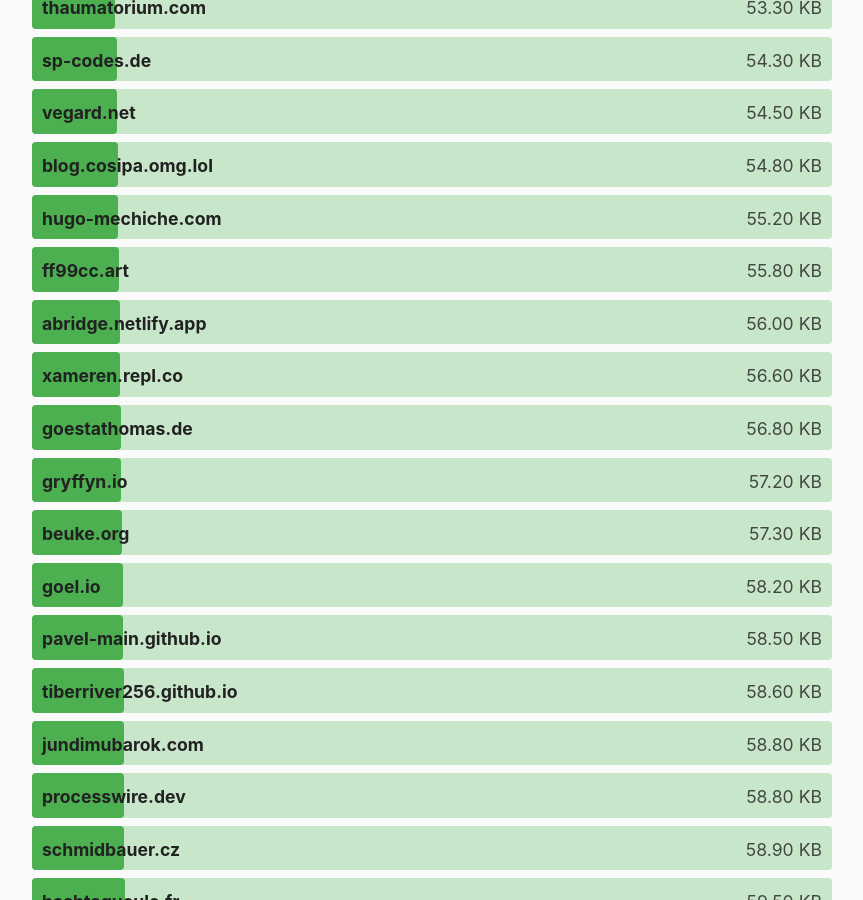
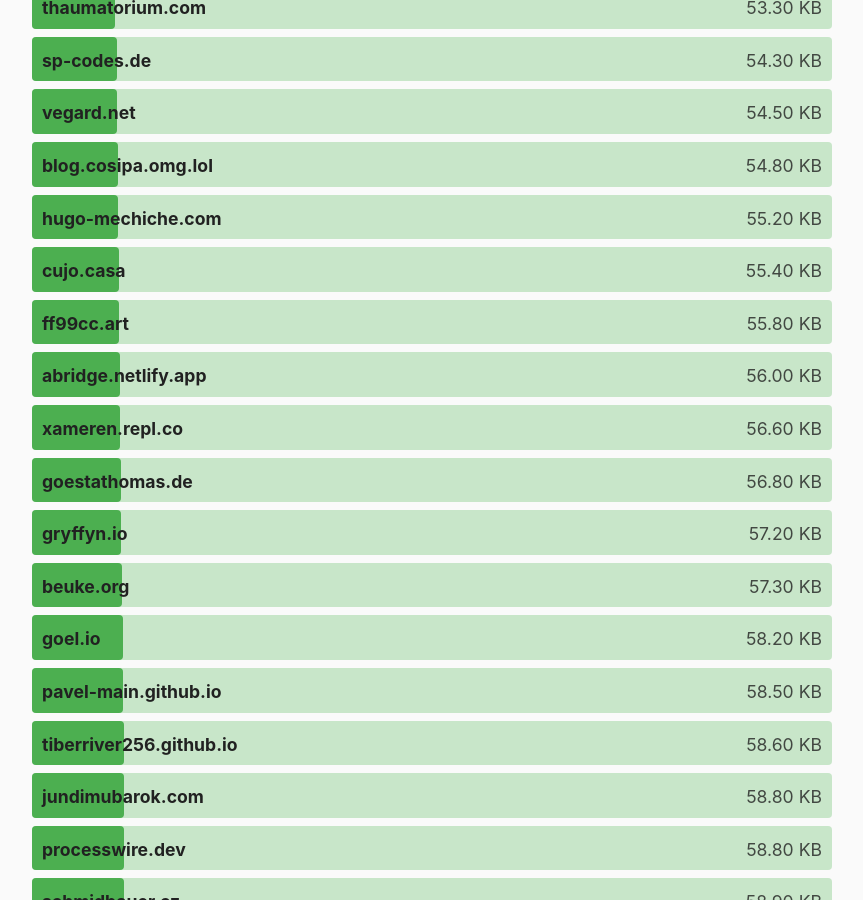
Before and after one commit to kevquirk/512kb.club, a Jekyll site: the page built from index.md, in a window 1280 px wide and 900 px high, scrolled down 14787 px. Shown: the whole window, without its empty margins (208-1071 px from the left). Built offline with Jekyll 4.4.1, drawn with Linux system fonts in a browser that asks for light colours.

Commit message:
Add cujo.casa

```diff
--- a/_data/sites.yml
+++ b/_data/sites.yml
@@ -737,6 +737,11 @@
   url: https://ctrl-c.club/
   size: 115
   last_checked: 2022-05-15
+
+- domain: cujo.casa
+  url: https://cujo.casa/
+  size: 55.4
+  last_checked: 2023-05-25
 
 - domain: culp.dev
   url: https://culp.dev/
```
